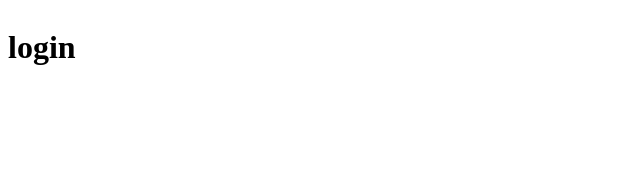
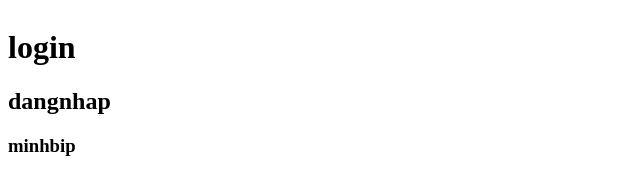
Before and after one commit to Minhdapchai/ZVFD, a plain HTML site: page login.html in a window 1280 px wide. Shown: the whole page, without its empty margins (0-640 px from the left). Drawn offline with Linux system fonts and the light colour scheme.

Commit message:
update login

```diff
--- a/login.html
+++ b/login.html
@@ -8,5 +8,7 @@
 <body>
    <table></table>
    <h1>login</h1>
+   <h2>dangnhap</h2>
+   <h3>minhbip</h3>
 </body>
 </html>
```
